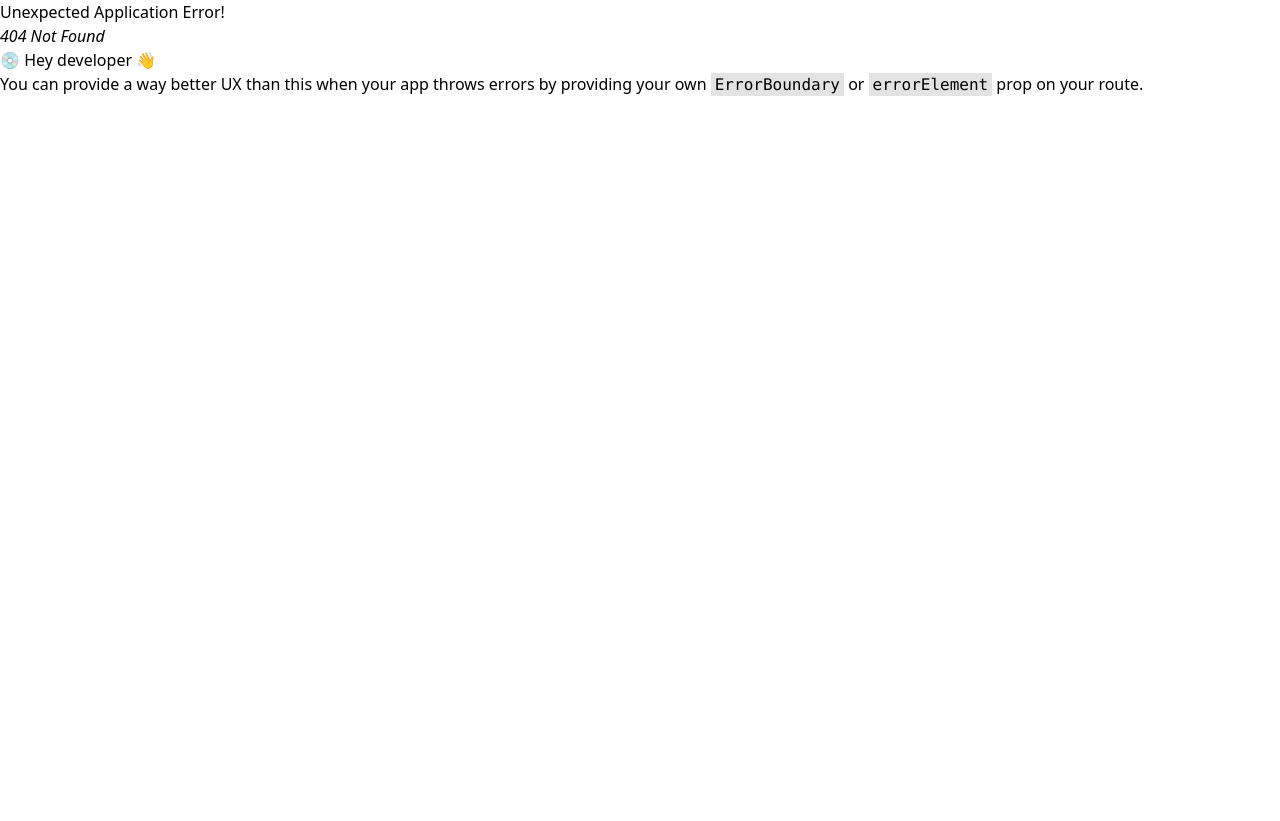
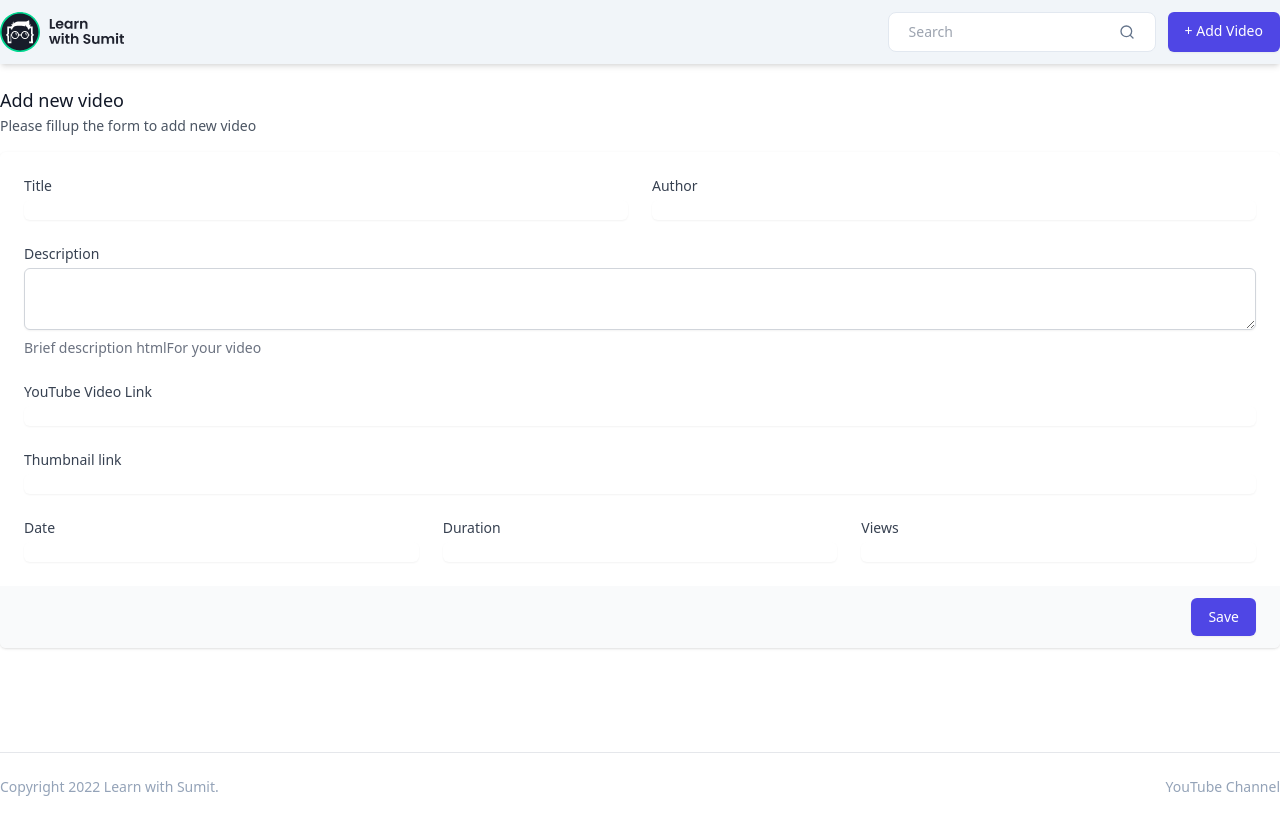
Before and after one commit to MohammadNaiem65/redux-starter, a React (Vite) app: page /add-video/1 in a window 1280 px wide. Before the commit this address had no page. Before the commit the page ends 800 px from the top, so only its background shows below. Built offline with nearby package versions, Linux system fonts and the light colour scheme.

Commit message:
creaed AddVideo component for "/add-video/:id" and "/edit-video/:id" page

```diff
--- /dev/null
+++ b/src/pages/AddVideo.jsx
@@ -0,0 +1,166 @@
+import { useLocation } from 'react-router-dom';
+
+export default function AddVideo() {
+	const path = useLocation().pathname?.split('/');
+	const pathType = path[1]?.split('-')[0];
+	const id = path[2];
+
+	return (
+		<section className='pt-6 pb-20 min-h-[calc(100vh_-_157px)]'>
+			<div className='max-w-7xl mx-auto px-5 lg:px-0'>
+				<div className='w-full'>
+					<div className='px-4 sm:px-0 pb-4'>
+						<h3 className='text-lg font-medium leading-6 text-gray-900'>
+							{pathType === 'edit'
+								? 'Edit video'
+								: 'Add new video'}
+						</h3>
+						<p className='mt-1 text-sm text-gray-600'>
+							Please fillup the form to add new video
+						</p>
+					</div>
+					<div className='mt-5 md:mt-0 md:col-span-2'>
+						<form action='#' method='POST'>
+							<div className='shadow overflow-hidden sm:rounded-md'>
+								<div className='px-4 py-5 bg-white sm:p-6'>
+									<div className='grid grid-cols-6 gap-6'>
+										<div className='col-span-6 sm:col-span-3'>
+											<label
+												htmlFor='first-name'
+												className='block text-sm font-medium text-gray-700'>
+												Title
+											</label>
+											<input
+												type='text'
+												name='first-name'
+												id='first-name'
+												autoComplete='given-name'
+												className='mt-1 focus:ring-indigo-500 focus:border-indigo-500 block w-full shadow-sm sm:text-sm border-gray-300 rounded-md'
+											/>
+										</div>
+
+										<div className='col-span-6 sm:col-span-3'>
+											<label
+												htmlFor='last-name'
+												className='block text-sm font-medium text-gray-700'>
+												Author
+											</label>
+											<input
+												type='text'
+												name='last-name'
+												id='last-name'
+												autoComplete='family-name'
+												className='mt-1 focus:ring-indigo-500 focus:border-indigo-500 block w-full shadow-sm sm:text-sm border-gray-300 rounded-md'
+											/>
+										</div>
+
+										<div className='col-span-6'>
+											<label
+												htmlFor='about'
+												className='block text-sm font-medium text-gray-700'>
+												Description
+											</label>
+											<div className='mt-1'>
+												<textarea
+													id='about'
+													name='about'
+													rows='3'
+													className='shadow-sm focus:ring-indigo-500 focus:border-indigo-500 mt-1 block w-full sm:text-sm border border-gray-300 rounded-md'></textarea>
+											</div>
+											<p className='mt-2 text-sm text-gray-500'>
+												Brief description htmlFor your
+												video
+											</p>
+										</div>
+
+										<div className='col-span-6'>
+											<label
+												htmlFor='email-address'
+												className='block text-sm font-medium text-gray-700'>
+												YouTube Video Link
+											</label>
+											<input
+												type='text'
+												name='email-address'
+												id='email-address'
+												autoComplete='email'
+												className='mt-1 focus:ring-indigo-500 focus:border-indigo-500 block w-full shadow-sm sm:text-sm border-gray-300 rounded-md'
+											/>
+										</div>
+
+										<div className='col-span-6'>
+											<label
+												htmlFor='street-address'
+												className='block text-sm font-medium text-gray-700'>
+												Thumbnail link
+											</label>
+											<input
+												type='text'
+												name='street-address'
+												id='street-address'
+												autoComplete='street-address'
+												className='mt-1 focus:ring-indigo-500 focus:border-indigo-500 block w-full shadow-sm sm:text-sm border-gray-300 rounded-md'
+											/>
+										</div>
+
+										<div className='col-span-6 sm:col-span-6 lg:col-span-2'>
+											<label
+												htmlFor='city'
+												className='block text-sm font-medium text-gray-700'>
+												Date
+											</label>
+											<input
+												type='text'
+												name='city'
+												id='city'
+												autoComplete='address-level2'
+												className='mt-1 focus:ring-indigo-500 focus:border-indigo-500 block w-full shadow-sm sm:text-sm border-gray-300 rounded-md'
+											/>
+										</div>
+
+										<div className='col-span-6 sm:col-span-3 lg:col-span-2'>
+											<label
+												htmlFor='region'
+												className='block text-sm font-medium text-gray-700'>
+												Duration
+											</label>
+											<input
+												type='text'
+												name='region'
+												id='region'
+												autoComplete='address-level1'
+												className='mt-1 focus:ring-indigo-500 focus:border-indigo-500 block w-full shadow-sm sm:text-sm border-gray-300 rounded-md'
+											/>
+										</div>
+
+										<div className='col-span-6 sm:col-span-3 lg:col-span-2'>
+											<label
+												htmlFor='postal-code'
+												className='block text-sm font-medium text-gray-700'>
+												Views
+											</label>
+											<input
+												type='text'
+												name='postal-code'
+												id='postal-code'
+												autoComplete='postal-code'
+												className='mt-1 focus:ring-indigo-500 focus:border-indigo-500 block w-full shadow-sm sm:text-sm border-gray-300 rounded-md'
+											/>
+										</div>
+									</div>
+								</div>
+								<div className='px-4 py-3 bg-gray-50 text-right sm:px-6'>
+									<button
+										type='submit'
+										className='inline-flex justify-center py-2 px-4 border border-transparent shadow-sm text-sm font-medium rounded-md text-white bg-indigo-600 hover:bg-indigo-700 focus:outline-none focus:ring-0 focus:ring-offset-0 focus:ring-indigo-500'>
+										Save
+									</button>
+								</div>
+							</div>
+						</form>
+					</div>
+				</div>
+			</div>
+		</section>
+	);
+}
```
Also changed, not shown: src/main.jsx (+10 -0 lines).
